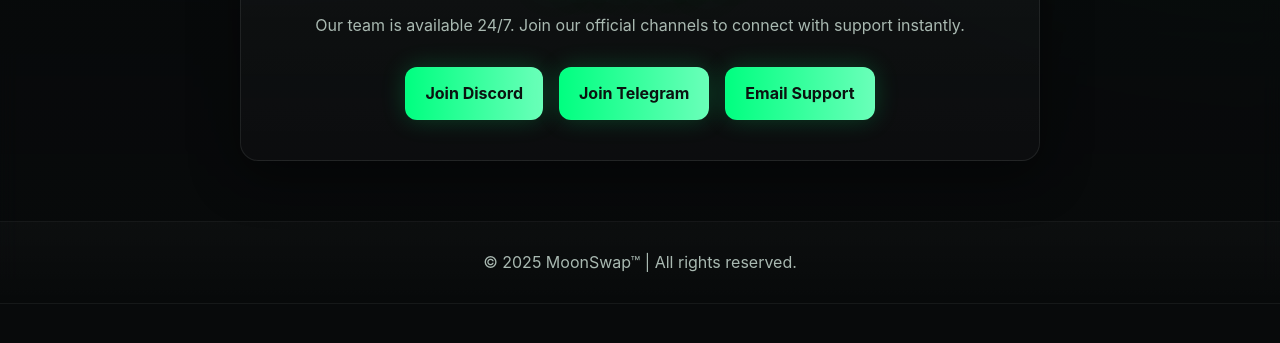
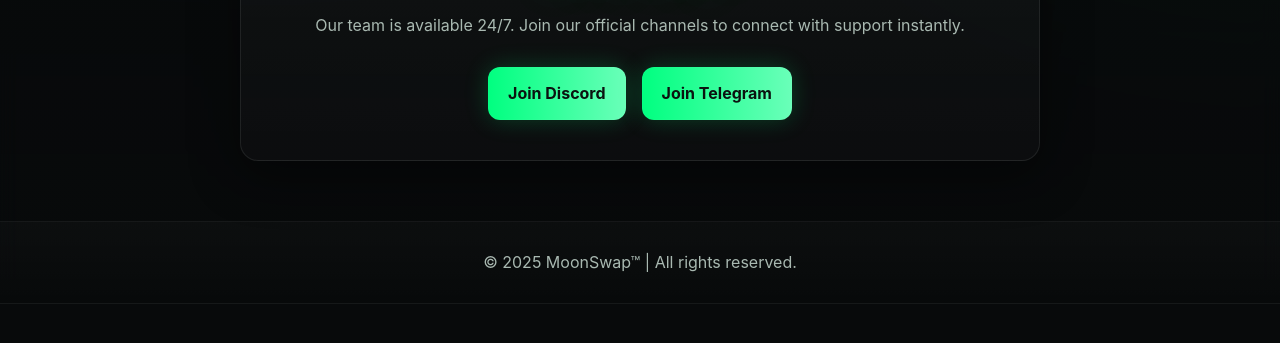
Before and after one commit to fckkv/moonswap, a plain HTML site: page support.html in a window 1280 px wide. Shown: the part 261-604 px from the top of the page. Drawn offline with Linux system fonts and the light colour scheme.

Commit message:
support.html

```diff
--- a/support.html
+++ b/support.html
@@ -115,9 +115,8 @@
     <h1>Need Help?</h1>
     <p>Our team is available 24/7. Join our official channels to connect with support instantly.</p>
     <div class="support-actions">
-      <a href="https://discord.gg/yourlink" target="_blank" class="support-btn">Join Discord</a>
-      <a href="https://t.me/yourlink" target="_blank" class="support-btn">Join Telegram</a>
-      <a href="mailto:support@moonswap.com" class="support-btn">Email Support</a>
+      <a href="https://discord.gg/9RtSMEqM" target="_blank" class="support-btn">Join Discord</a>
+      <a href="https://t.me/m00nswap" target="_blank" class="support-btn">Join Telegram</a>
     </div>
   </section>
 
```
